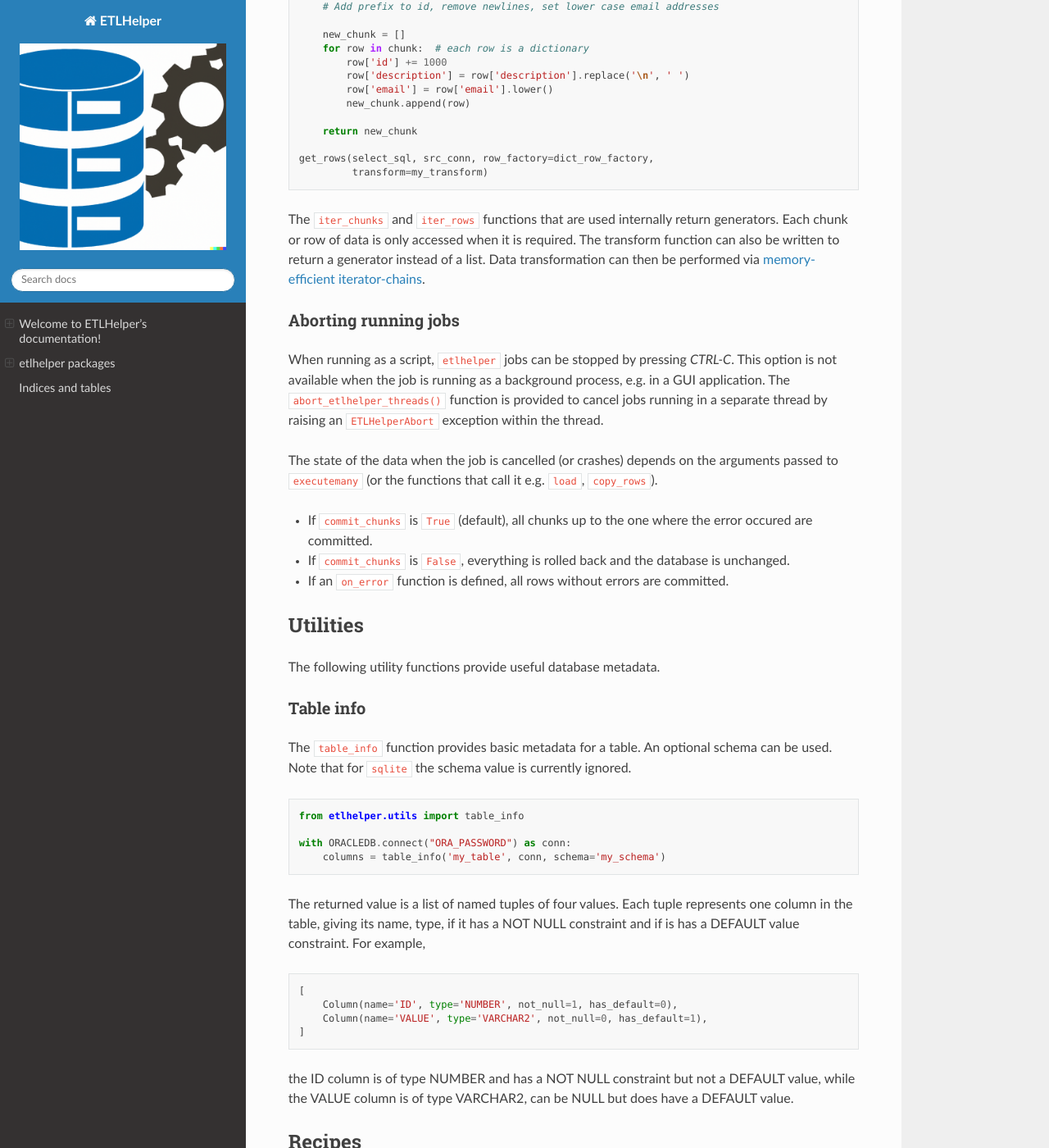
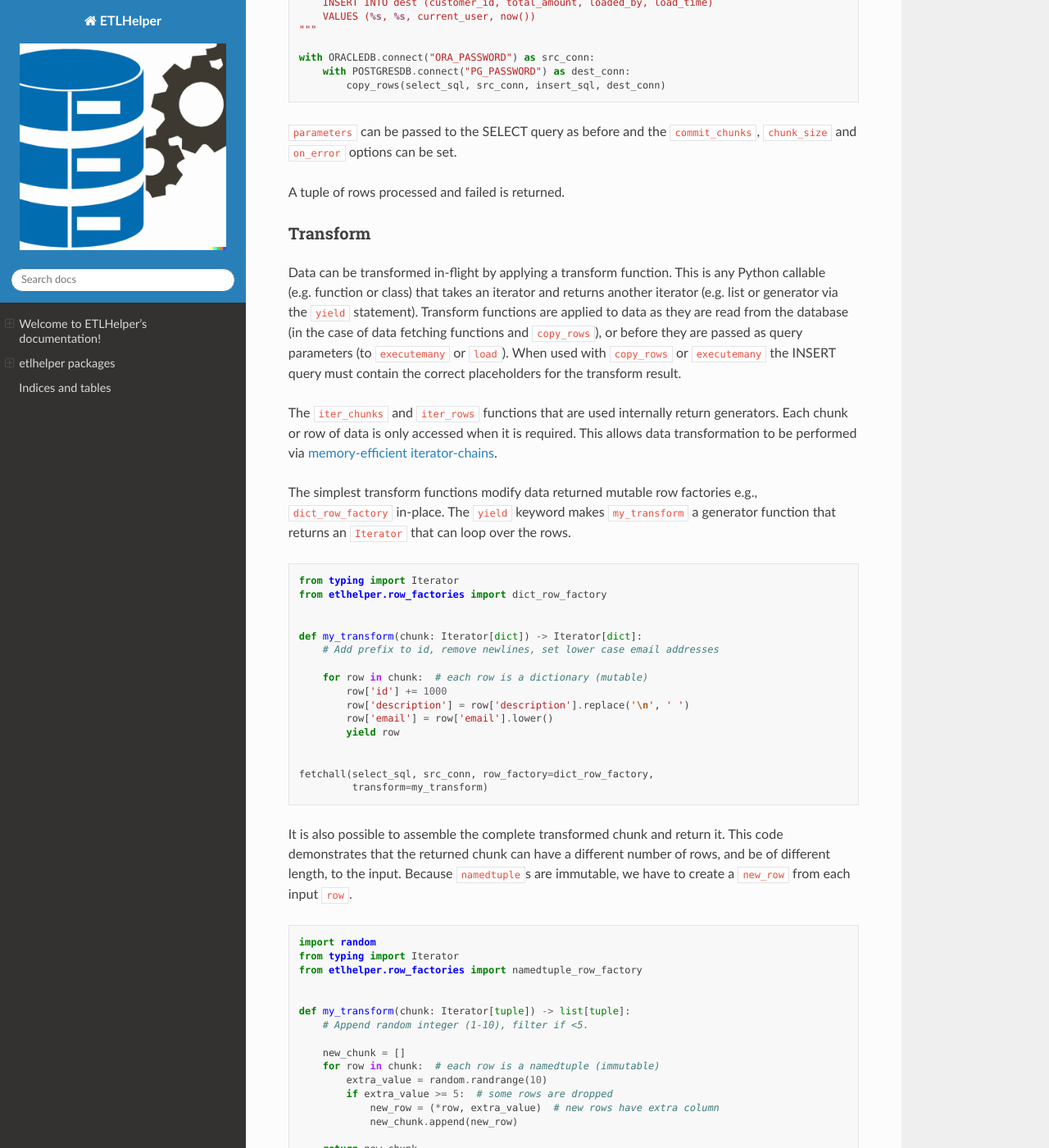
Before and after one commit to BritishGeologicalSurvey/etlhelper, a Sphinx documentation site: the page built from docs/index.rst, in a window 1280 px wide and 1400 px high, scrolled down 11333 px. Shown: the whole window at 82% size. Built offline with Sphinx 7.4.7 and the Read the Docs theme 2.0.0, drawn with Linux system fonts in a browser that asks for light colours; pages that are not in the unit, such as notebooks, are missing from menus; some of the changed text lies outside the part shown.

Commit message:
Add README updates to index.rst

```diff
--- a/docs/index.rst
+++ b/docs/index.rst
@@ -7,7 +7,10 @@
 
 **etlhelper** is a Python ETL library to simplify data transfer into and out of databases.
 
-.. note::  Note: This is documentation is a work in progress and is intended for ETLHelper version 1.0.0. This new version will contain deprecations. Users should pin their versions and check GitHub issues for details.
+.. note::  There are a number of breaking changes planned for
+   ``etlhelper`` version 1.0. Please pin the version number in your
+   dependency list to avoid disruption and watch the project on GitHub
+   for notification of new releases (in Custom section).
 
 .. toctree::
    :maxdepth: 3
@@ -28,12 +31,10 @@
 Features
 ~~~~~~~~
 
--  ``setup_oracle_client`` script installs Oracle Instant Client on
-   Linux systems
 -  ``DbParams`` objects provide consistent way to connect to different
    database types (currently Oracle, PostgreSQL, SQLite and MS SQL
    Server)
--  ``get_rows``, ``iter_rows``, ``fetchone`` and other functions for
+-  ``fetchall``, ``iter_rows``, ``fetchone`` and other functions for
    querying database
 -  ``execute``, ``executemany``, and ``load`` functions to insert data
 -  ``copy_rows`` and ``copy_table_rows`` to transfer data from one
@@ -69,6 +70,17 @@
 `video <https://www.youtube.com/watch?v=12rzUW4ps74&feature=youtu.be&t=6238>`__
 (20 mins), `slides <https://volcan01010.github.io/FOSS4G2019-talk>`__.
 
+Documentation
+~~~~~~~~~~~~~
+
+-  `Installation <#installation>`__
+-  `Connect to databases <#connect-to-databases>`__
+-  `Transfer data <#transfer-data>`__
+-  `Utilities <#utilities>`__
+-  `Recipes <#recipes>`__
+-  `Development <#development>`__
+-  `References <#references>`__
+
 Installation
 ------------
 
@@ -96,37 +108,10 @@
 Some database drivers have additional dependencies. On Linux, these can
 be installed via the system package manager.
 
-cx_Oracle (for Oracle):
-
--  ``sudo apt install libaio1`` (Debian/Ubuntu) or
-   ``sudo dnf install libaio`` (CentOS, RHEL, Fedora)
-
 pyodbc (for MS SQL Server):
 
 -  Follow instructions on `Microsoft SQL Docs
    website <https://docs.microsoft.com/en-us/sql/connect/odbc/linux-mac/installing-the-microsoft-odbc-driver-for-sql-server?view=sql-server-2017>`__
-
-Oracle Instant Client
-~~~~~~~~~~~~~~~~~~~~~
-
-Oracle Instant Client libraries are required to connect to Oracle
-databases. On Linux, ``etlhelper`` provides a script to download and
-unzip them from the `Oracle
-website <https://www.oracle.com/database/technologies/instant-client/linux-x86-64-downloads.html>`__.
-Once the drivers are installed, their location must be added to
-LD_LIBRARY_PATH environment variable before they can be used.
-``setup_oracle_client`` writes a file that can then be “sourced” to do
-this for the current shell. These two steps can be executed in a single
-command as:
-
-.. code:: bash
-
-   source $(setup_oracle_client)
-
-This command must be run in each new shell session. See
-``setup_oracle_client --help`` for further command line flags, including
-specifying an alternative URL or filesystem path for the zipfile
-location.
 
 Connect to databases
 --------------------
@@ -201,6 +186,39 @@
 
 The above is a solution when special characters are scrambled in the
 returned data.
+
+Handling of LOBs for Oracle connections
+^^^^^^^^^^^^^^^^^^^^^^^^^^^^^^^^^^^^^^^
+
+Oracle databases have special column types for Character Large Object
+(CLOB) and Binary Large Object (BLOB). In ETLHelper, the ``oracledb``
+driver has been configured to return these as native Python ``str`` and
+``bytes`` objects respectively. This is comparable to the behaviour of
+other database drivers e.g. SQLite, PostgreSQL and avoids the user
+having to take the extra step of reading the LOB and results in faster
+data transfer. However, it is not suitable for LOBs larger than 1 Gb.
+
+To return CLOB and BLOB columns as LOBs, configure the driver as
+follows:
+
+.. code:: python
+
+   import etlhelper as etl
+   import oracledb
+
+   select_sql = "SELECT my_clob, my_blob FROM my_table"
+
+   with ORACLEDB.connect("ORA_PASSWORD") as conn:
+       # By default, ETL Helper returns native types
+       result_as_native = etl.fetchall(select_sql, conn)
+
+       # Update oracledb settings to return LOBs
+       oracledb.defaults.fetch_lobs = True
+       result_as_lobs = etl.fetchall(select_sql, conn)
+
+See the `oracledb
+docs <https://python-oracledb.readthedocs.io/en/latest/user_guide/lob_data.html#fetching-lobs-as-strings-and-bytes>`__
+for more information.
 
 Disabling fast_executemany for SQL Server and other pyODBC connections
 ^^^^^^^^^^^^^^^^^^^^^^^^^^^^^^^^^^^^^^^^^^^^^^^^^^^^^^^^^^^^^^^^^^^^^^
@@ -226,11 +244,25 @@
 
 .. code:: python
 
-   conn5 = connect(MSSQLDB, 'MSSQL_PASSWORD', fast_executemany=False)
+   conn = connect(MSSQLDB, 'MSSQL_PASSWORD', fast_executemany=False)
 
 This keyword argument is used by ``etlhelper``, any further keyword
 arguments are passed to the ``connect`` function of the underlying
 driver.
+
+Connecting to servers with self-signed certificates with SQL Server
+^^^^^^^^^^^^^^^^^^^^^^^^^^^^^^^^^^^^^^^^^^^^^^^^^^^^^^^^^^^^^^^^^^^
+
+Since the ODBC Driver 18 for SQL Server, the default setting has been to
+fail certificate validation for servers with self-signed certificates.
+It is possible to override this setting within the connection string.
+
+ETLHelper provides an optional argument to the ``connect`` function to
+apply the override and trust the server’s self-signed certificate.
+
+.. code:: python
+
+   conn = connect(MSSQLDB, 'MSSQL_PASSWORD', trust_server_certificate=True)
 
 Passwords
 ~~~~~~~~~
@@ -254,21 +286,21 @@
 Transfer data
 -------------
 
-Get rows
-~~~~~~~~
+Fetch all
+~~~~~~~~~
 
-The ``get_rows`` function returns a list of named tuples containing data
+The ``fetchall`` function returns a list of named tuples containing data
 as native Python objects.
 
 .. code:: python
 
    from my_databases import ORACLEDB
-   from etlhelper import get_rows
+   from etlhelper import fetchall
 
    sql = "SELECT * FROM src"
 
    with ORACLEDB.connect("ORA_PASSWORD") as conn:
-       get_rows(sql, conn)
+       fetchall(sql, conn)
 
 returns
 
@@ -287,9 +319,9 @@
 Data are accessible via index (``row[4]``) or name (``row.day``).
 
 Other functions are provided to select data. ``fetchone`` and
-``fetchall`` are equivalent to the cursor methods specified in the
-DBAPI v2.0. ``dump_rows`` passes each row to a function (default is
-``print``).
+``fetchall`` are equivalent to the cursor methods specified in the DBAPI
+v2.0. ETL Helper does not include a ``fetchmany`` function - instead use
+``iter_chunks`` to loop over a result set in batches of multiple rows.
 
 iter_rows
 ^^^^^^^^^
@@ -319,7 +351,7 @@
    select_sql = "SELECT * FROM src WHERE id = :id"
 
    with ORACLEDB.connect("ORA_PASSWORD") as conn:
-       get_rows(sql, conn, parameters={'id': 1})
+       fetchall(sql, conn, parameters={'id': 1})
 
 Row factories
 ^^^^^^^^^^^^^
@@ -330,13 +362,13 @@
 
 .. code:: python
 
-   from etlhelper import get_rows
+   from etlhelper import fetchall
    from etlhelper.row_factories import dict_row_factory
 
    sql = "SELECT * FROM my_table"
 
    with ORACLEDB.connect('ORACLE_PASSWORD') as conn:
-       for row in get_rows(sql, conn, row_factory=dict_row_factory):
+       for row in fetchall(sql, conn, row_factory=dict_row_factory):
            print(row['id'])
 
 The ``dict_row_factory`` is useful when data are to be serialised to
@@ -378,7 +414,10 @@
 
 The ``transform`` parameter allows passing of a function to transform
 the data before returning it. The function must take a list of rows and
-return a list of modified rows. See ``copy_rows`` for more details.
+return a list of modified rows. Rows of mutable types (dict, list) can
+be modified in-place, while rows of immutable types (tuples,
+namedtuples) must be created as new objects from the input rows. See
+``transform`` for more details.
 
 Chunk size
 ^^^^^^^^^^
@@ -394,8 +433,11 @@
 ``execute`` can be used to insert a single row or to execute other
 single statements e.g. “CREATE TABLE …”. The ``executemany`` function is
 used to insert multiple rows of data. Large datasets are broken into
-chunks and inserted in batches to reduce the number of queries. A tuple
-with counts of rows processed and failed is returned.
+chunks and inserted in batches to reduce the number of queries. The
+INSERT query must container placeholders with an appropriate format for
+the input data e.g. positional for tuples, named for dictionaries. The
+number of rows that were processed and the number that failed is
+returned.
 
 .. code:: python
 
@@ -434,6 +476,11 @@
 create a base insert query that can be extended with clauses such as
 ``ON CONFLICT DO NOTHING``.
 
+NOTE: the ``load`` function uses the first row of data to generate the
+list of column for the insert query. If later items in the data contain
+extra columns, those columns will not be inserted and no error will be
+raised.
+
 As ``generate_insert_query`` creates SQL statements from user-provided
 input, it checks the table and column names to ensure that they only
 contain valid characters.
@@ -463,7 +510,13 @@
 
 .. code:: python
 
-   from etlhelper import logger
+   import logging
+
+   import etlhelper as etl
+
+   etl.log_to_console()
+   logger = logging.getLogger("etlhelper")
+
 
    def log_errors(failed_rows):
        for row, exception in failed_rows:
@@ -506,6 +559,10 @@
 The ``chunk_size``, ``commit_chunks`` and ``on_error`` parameters can
 all be set. A tuple with counts of rows processed and failed is
 returned.
+
+Note that the target table must already exist. If it doesn’t, you can
+use ``execute`` with a ``CREATE TABLE IF NOT EXISTS ...`` statement to
+create it first. See the recipes for examples.
 
 Combining ``iter_rows`` with ``load``
 ~~~~~~~~~~~~~~~~~~~~~~~~~~~~~~~~~~~~~
@@ -571,63 +628,77 @@
 ~~~~~~~~~
 
 Data can be transformed in-flight by applying a transform function. This
-is any Python callable (e.g. function) that takes an iterator
-(e.g. list) and returns another iterator. Transform functions are
-applied to data as they are read from the database and can be used with
-``get_rows``-type methods and with ``copy_rows``.
+is any Python callable (e.g. function or class) that takes an iterator
+and returns another iterator (e.g. list or generator via the ``yield``
+statement). Transform functions are applied to data as they are read
+from the database (in the case of data fetching functions and
+``copy_rows``), or before they are passed as query parameters (to
+``executemany`` or ``load``). When used with ``copy_rows`` or
+``executemany`` the INSERT query must contain the correct placeholders
+for the transform result.
 
-The following code demonstrates that the returned chunk can have a
-different number of rows, and be of different length, to the input. When
-used with ``copy_rows``, the INSERT query must contain the correct
-placeholders for the transform result. Extra data can result from a
-calculation, a call to a webservice or another database.
+The ``iter_chunks`` and ``iter_rows`` functions that are used internally
+return generators. Each chunk or row of data is only accessed when it is
+required. This allows data transformation to be performed via
+`memory-efficient
+iterator-chains <https://dbader.org/blog/python-iterator-chains>`__.
+
+The simplest transform functions modify data returned mutable row
+factories e.g., ``dict_row_factory`` in-place. The ``yield`` keyword
+makes ``my_transform`` a generator function that returns an ``Iterator``
+that can loop over the rows.
+
+.. code:: python
+
+   from typing import Iterator
+   from etlhelper.row_factories import dict_row_factory
+
+
+   def my_transform(chunk: Iterator[dict]) -> Iterator[dict]:
+       # Add prefix to id, remove newlines, set lower case email addresses
+
+       for row in chunk:  # each row is a dictionary (mutable)
+           row['id'] += 1000
+           row['description'] = row['description'].replace('\n', ' ')
+           row['email'] = row['email'].lower()
+           yield row
+
+
+   fetchall(select_sql, src_conn, row_factory=dict_row_factory,
+            transform=my_transform)
+
+It is also possible to assemble the complete transformed chunk and
+return it. This code demonstrates that the returned chunk can have a
+different number of rows, and be of different length, to the input.
+Because ``namedtuple``\ s are immutable, we have to create a ``new_row``
+from each input ``row``.
 
 .. code:: python
 
    import random
+   from typing import Iterator
+   from etlhelper.row_factories import namedtuple_row_factory
 
-   def my_transform(chunk):
+
+   def my_transform(chunk: Iterator[tuple]) -> list[tuple]:
        # Append random integer (1-10), filter if <5.
 
        new_chunk = []
-       for row in chunk:  # each row is a namedtuple
+       for row in chunk:  # each row is a namedtuple (immutable)
            extra_value = random.randrange(10)
-           if extra_value >= 5:
-               new_chunk.append((*row, extra_value))
+           if extra_value >= 5:  # some rows are dropped
+               new_row = (*row, extra_value)  # new rows have extra column
+               new_chunk.append(new_row)
 
        return new_chunk
 
-   copy_rows(select_sql, src_conn, insert_sql, dest_conn,
-             transform=my_transform)
-
-It can be easier to modify individual columns when using the
-``dict_row_factory`` (see above).
-
-.. code:: python
-
-   from etlhelper.row_factories import dict_row_factory
-
-   def my_transform(chunk):
-       # Add prefix to id, remove newlines, set lower case email addresses
-
-       new_chunk = []
-       for row in chunk:  # each row is a dictionary
-           row['id'] += 1000
-           row['description'] = row['description'].replace('\n', ' ')
-           row['email'] = row['email'].lower()
-           new_chunk.append(row)
-
-       return new_chunk
-
-   get_rows(select_sql, src_conn, row_factory=dict_row_factory,
+   fetchall(select_sql, src_conn, row_factory=namedtuple_row_factory,
             transform=my_transform)
 
-The ``iter_chunks`` and ``iter_rows`` functions that are used internally
-return generators. Each chunk or row of data is only accessed when it is
-required. The transform function can also be written to return a
-generator instead of a list. Data transformation can then be performed
-via `memory-efficient
-iterator-chains <https://dbader.org/blog/python-iterator-chains>`__.
+Any Python code can be used within the function and extra data can
+result from a calculation, a call to a webservice or a query against
+another database. As a standalone function with known inputs and
+outputs, the transform functions are also easy to test.
 
 Aborting running jobs
 ~~~~~~~~~~~~~~~~~~~~~
@@ -641,7 +712,7 @@
 
 The state of the data when the job is cancelled (or crashes) depends on
 the arguments passed to ``executemany`` (or the functions that call it
-e.g. \ ``load``, ``copy_rows``).
+e.g. ``load``, ``copy_rows``).
 
 -  If ``commit_chunks`` is ``True`` (default), all chunks up to the one
    where the error occured are committed.
@@ -695,15 +766,15 @@
 
 ETL Helper provides a custom logging handler. Time-stamped messages
 indicating the number of rows processed can be enabled by setting the
-log level to INFO. Setting the level to DEBUG provides information on
-the query that was run, example data and the database connection.
+log level to ``INFO``. Setting the level to ``DEBUG`` provides
+information on the query that was run, example data and the database
+connection. To enable the logger, use:
 
 .. code:: python
 
-   import logging
-   from etlhelper import logger
+   import etlhelper as etl
 
-   logger.setLevel(logging.INFO)
+   etl.log_to_console()
 
 Output from a call to ``copy_rows`` will look like:
 
@@ -716,8 +787,20 @@
    2019-10-07 15:06:22,420 iter_chunks: 3 rows returned
    2019-10-07 15:06:22,420 executemany: 3 rows processed in total
 
-Note: errors on database connections output messages that include login
+Note: errors on database connections output messages may include login
 credentials in clear text.
+
+To use the etlhelper logger directly, access it via:
+
+.. code:: python
+
+   import logging
+
+   import etlhelper as etl
+
+   etl.log_to_console()
+   etl_logger = logging.getLogger("etlhelper")
+   etl_logger.info("Hello world!")
 
 Database to database copy ETL script template
 ~~~~~~~~~~~~~~~~~~~~~~~~~~~~~~~~~~~~~~~~~~~~~
@@ -1032,7 +1115,19 @@
        # Load data
        with open(csv_file, 'rt') as f:
            reader = csv.DictReader(f)
-           load('observations', conn, transform(reader), on_error=on_error)
+           load('observations', conn, reader, transform=transform, on_error=on_error)
+
+
+   # A transform function that takes an iterable of rows and returns an iterable
+   # of rows.
+   def transform(rows: Iterable[dict]) -> Iterable[dict]:
+       """Rename time column and convert to Python datetime."""
+       for row in rows:
+           # Dictionaries are mutable, so rows can be modified in place.
+           time_value = row.pop('phenomenonTime')
+           row['time'] = dt.datetime.strptime(time_value, "%Y-%m-%dT%H:%M:%S.%fZ")
+
+       return rows
 
 
    # The on_error function is called after each chunk with all the failed rows
@@ -1043,21 +1138,9 @@
        print(f"Failed IDs: {failed_ids}")
 
 
-   # A transform function that takes an iterable and yields one row at a time
-   # returns a "generator".  The generator is also iterable, and records are
-   # processed as they are read so the whole file is never held in memory.
-   def transform(rows: Iterable[dict]) -> Iterable[dict]:
-       """Rename time column and convert to Python datetime."""
-       for row in rows:
-           row['time'] = row.pop('phenomenonTime')
-           row['time'] = dt.datetime.strptime(row['time'], "%Y-%m-%dT%H:%M:%S.%fZ")
-           yield row
-
-
    if __name__ == "__main__":
-       import logging
-       from etlhelper import logger
-       logger.setLevel(logging.INFO)
+       from etlhelper import log_to_console
+       log_to_console()
 
        db = DbParams(dbtype="SQLITE", filename="observations.sqlite")
        with db.connect() as conn:
```
Also changed, not shown: other parts of docs/index.rst (+20 -16 lines).
